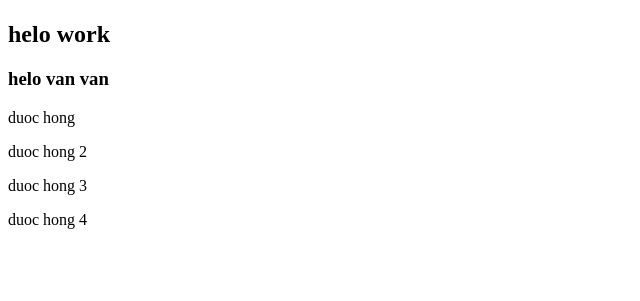
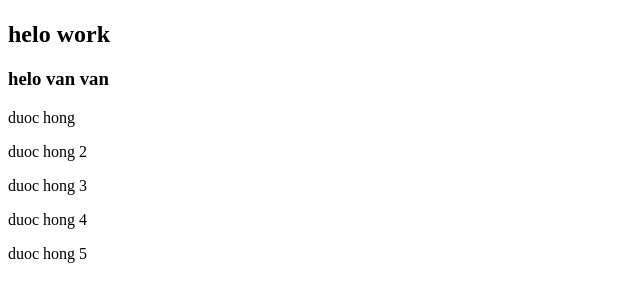
Before and after one commit to DucVanD/Learn_FE, a plain HTML site: page index.html in a window 1280 px wide. Shown: the part 59-360 px from the top of the page, without its empty margins (0-640 px from the left). Drawn offline with Linux system fonts and the light colour scheme.

Commit message:
add file index.html

```diff
--- a/index.html
+++ b/index.html
@@ -13,6 +13,10 @@
     <p>duoc hong 2</p>
     <p>duoc hong 3</p>
     <p>duoc hong 4</p>
+    <p>duoc hong 5</p>
+
+
+
 
 </body>
 </html>
```
